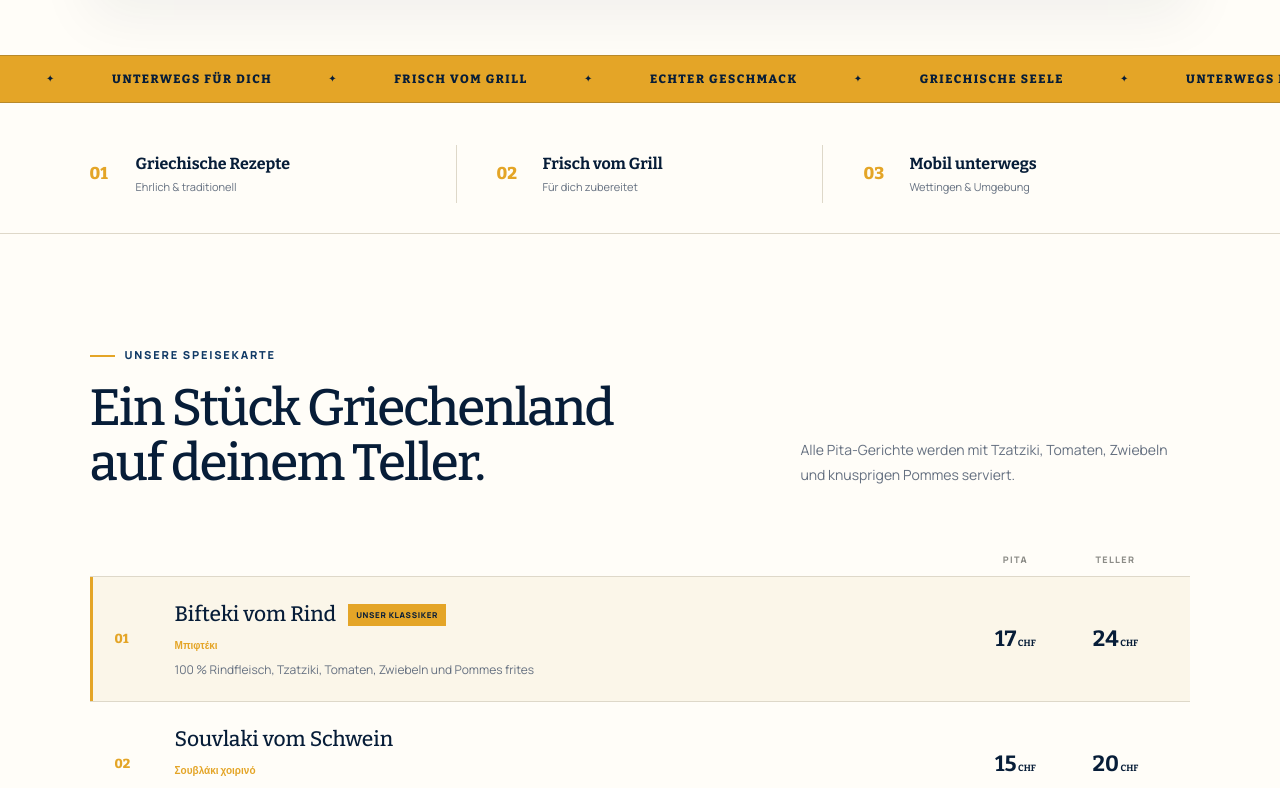
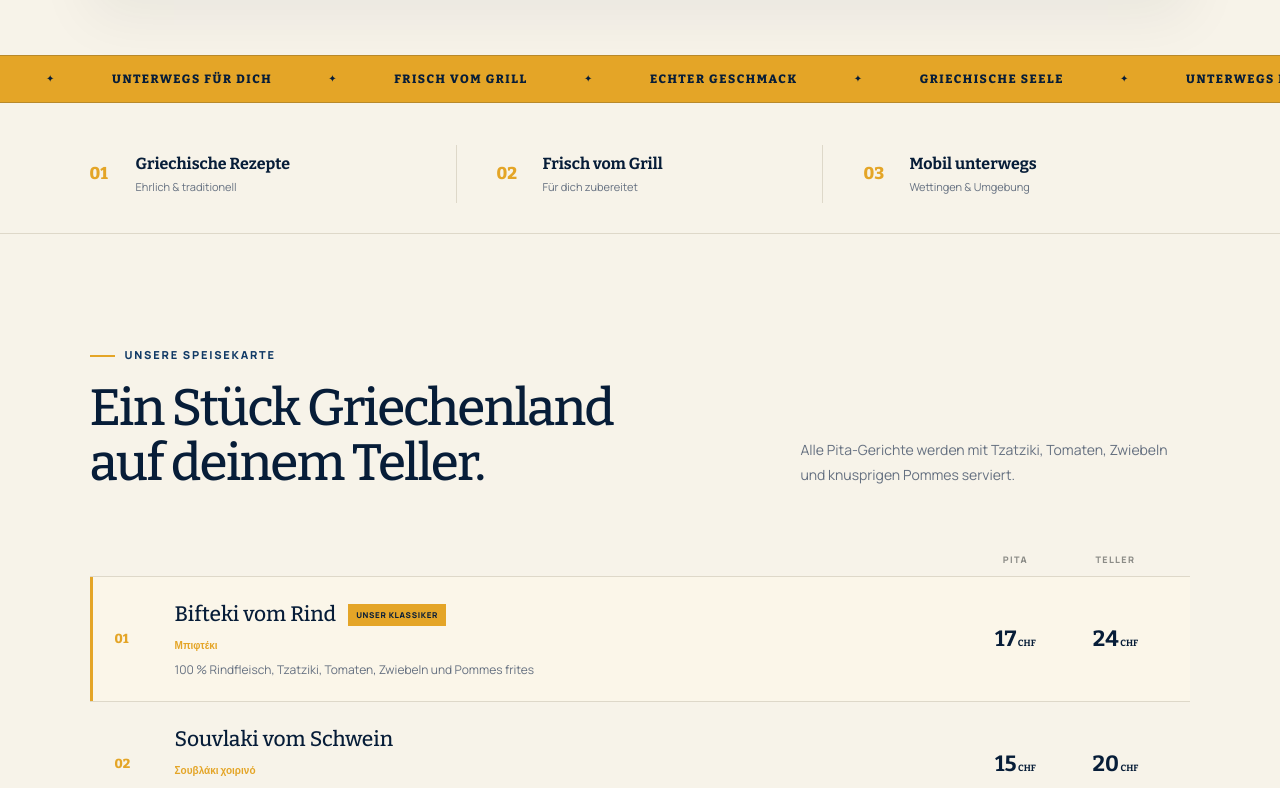
Before and after one commit to ManikasEv/stekifoodtruckui, a React (Vite) app: page / in a window 1280 px wide. Shown: the part 1565-2353 px from the top of the page. Built offline with nearby package versions, Linux system fonts and the light colour scheme.

Commit message:
first commit

```diff
--- a/src/styles/App.css
+++ b/src/styles/App.css
@@ -12,15 +12,15 @@
 }
 
 * { box-sizing: border-box; }
-html { scroll-behavior: smooth; }
-body { margin: 0; color: var(--ink); background: var(--paper); }
+html { scroll-behavior: smooth; background: var(--cream); }
+body { margin: 0; color: var(--ink); background: var(--cream); }
 a { color: inherit; }
 img { display: block; max-width: 100%; }
 
-.site-shell { overflow-x: clip; }
+.site-shell { overflow-x: clip; background: var(--cream); }
 .header {
   height: 92px; padding: 0 max(5vw, 32px); display: flex; align-items: center;
-  justify-content: space-between; background: rgba(255,253,248,.94); border-bottom: 1px solid #e9e5da;
+  justify-content: space-between; background: rgba(247,243,233,.94); border-bottom: 1px solid var(--line);
   position: sticky; top: 0; z-index: 100; backdrop-filter: blur(14px);
   box-shadow: 0 8px 30px rgba(7,29,56,.04);
   transition: transform .42s cubic-bezier(.22,1,.36,1), box-shadow .3s;
@@ -139,7 +139,7 @@ h1 em { display: block; color: var(--gold); font-weight: inherit; }
 .intro-strip {
   padding: 30px 7vw; margin-top: 12px;
   display: grid; grid-template-columns: repeat(3, 1fr); gap: 0;
-  background: var(--paper); border-bottom: 1px solid var(--line);
+  background: var(--cream); border-bottom: 1px solid var(--line);
 }
 .intro-strip > div { display: grid; grid-template-columns: 46px 1fr; padding: 7px 40px; border-right: 1px solid var(--line); }
 .intro-strip > div:first-child { padding-left: 0; }
@@ -211,7 +211,7 @@ h1 em { display: block; color: var(--gold); font-weight: inherit; }
 }
 
 .section { padding: 105px max(7vw, 44px); }
-.menu-section { background: var(--paper); }
+.menu-section { background: var(--cream); }
 .section-heading { display: flex; align-items: end; justify-content: space-between; gap: 50px; margin-bottom: 62px; }
 .section-heading h2 { margin: 17px 0 0; font-size: clamp(38px, 4vw, 58px); line-height: 1.08; }
 .section-heading > p { width: 390px; margin: 0 0 4px; color: var(--muted); font-size: 14px; line-height: 1.75; }
@@ -280,7 +280,7 @@ h1 em { display: block; color: var(--gold); font-weight: inherit; }
 .location-tip { margin: 23px 0 0; display: flex; justify-content: center; align-items: center; gap: 9px; color: var(--muted); font-size: 12px; }
 .location-tip svg { color: var(--gold); }
 
-.map-section { background: var(--paper); border-top: 1px solid var(--line); }
+.map-section { background: var(--cream); border-top: 1px solid var(--line); }
 .map-grid { display: grid; grid-template-columns: .85fr 1.15fr; gap: 60px; align-items: center; }
 .map-copy h2 { margin: 18px 0 22px; font-size: clamp(36px, 3.6vw, 52px); line-height: 1.08; }
 .map-copy p { max-width: 480px; margin: 0 0 30px; color: var(--muted); font-size: 15px; line-height: 1.8; }
@@ -307,7 +307,7 @@ h1 em { display: block; color: var(--gold); font-weight: inherit; }
 .about-copy h2 { max-width: 650px; margin: 18px 0 25px; color: white; font-size: clamp(38px, 4vw, 58px); line-height: 1.08; }
 .about-copy p { max-width: 620px; color: #b8c1cc; font-size: 15px; line-height: 1.8; margin-bottom: 34px; }
 
-.contact-section { background: var(--paper); }
+.contact-section { background: var(--cream); }
 .contact-grid { display: grid; grid-template-columns: .8fr 1.2fr; gap: 25px; align-items: start; }
 .contact-aside {
   padding: 42px; color: white; background: var(--navy);
--- a/src/styles/index.css
+++ b/src/styles/index.css
@@ -11,6 +11,7 @@
 body {
   min-width: 320px;
   min-height: 100vh;
+  background: #f7f3e9;
 }
 
 button,
```
